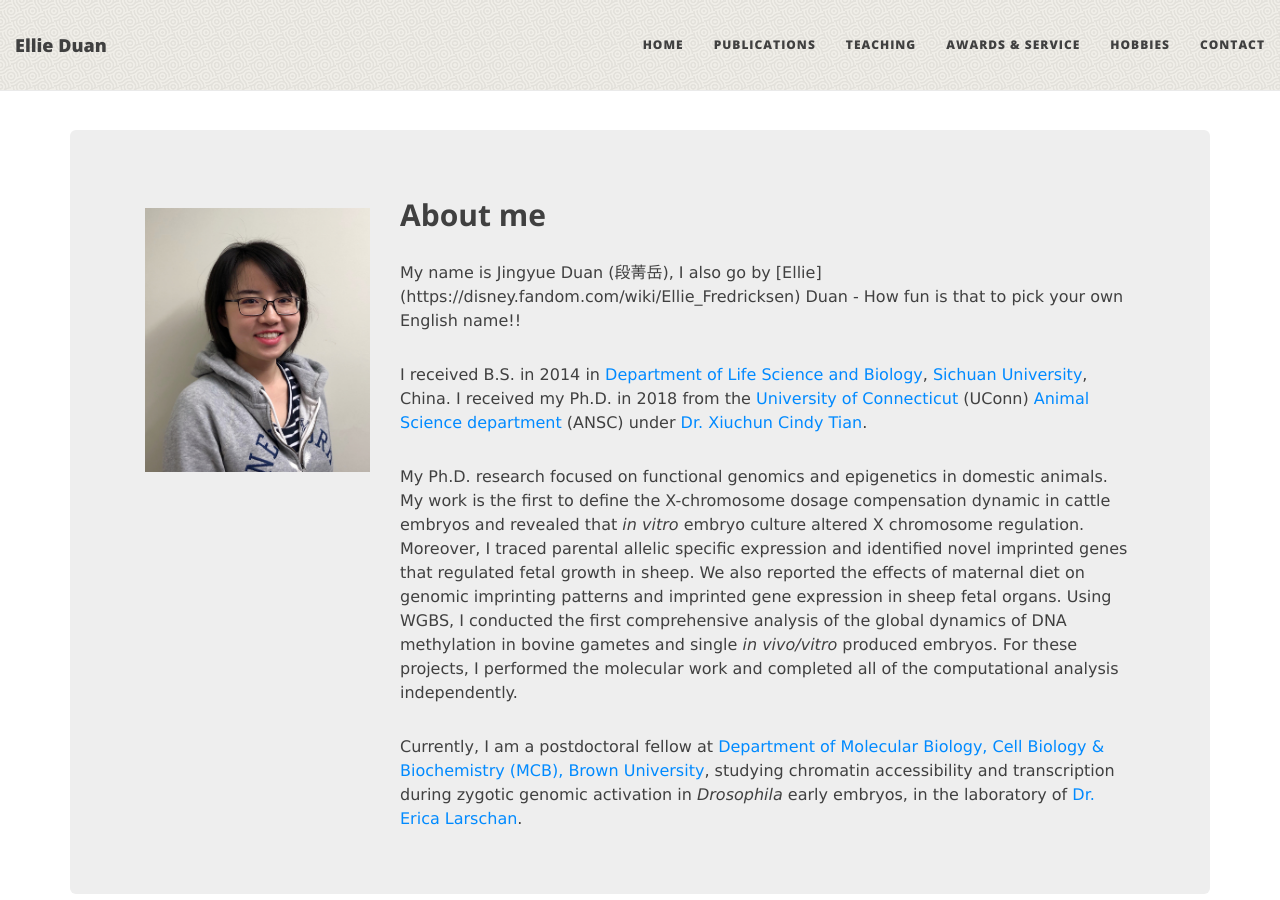
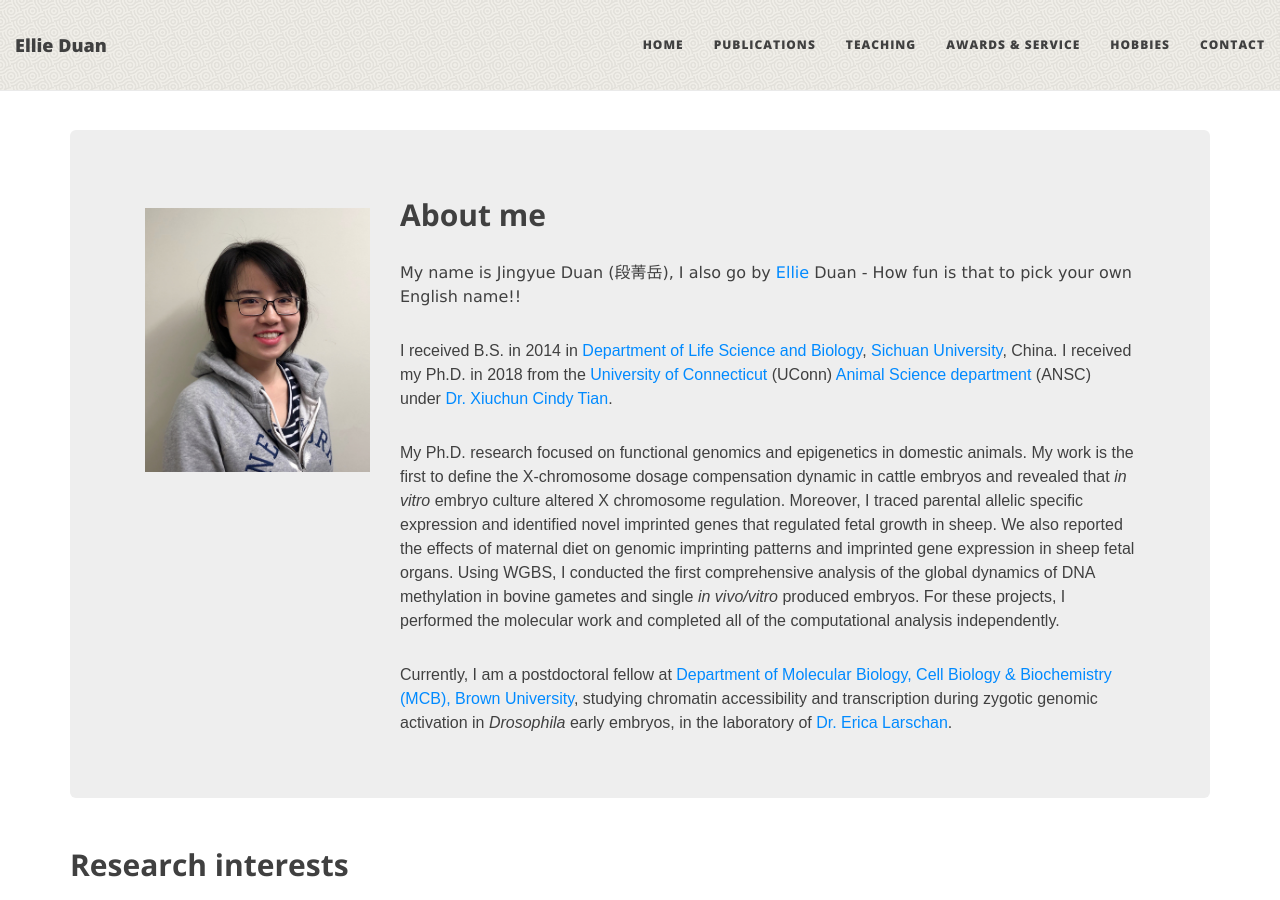
Before and after one commit to EllieDuan/EllieDuan.github.io, a Jekyll site: the page built from index.html, in a window 1280 px wide and 900 px high. Built offline with Jekyll 4.4.1, drawn with Linux system fonts in a browser that asks for light colours; nearby versions of some CDN libraries; the list of posts is cut into pages by our own code.

Commit message:
update index

```diff
--- a/index.html
+++ b/index.html
@@ -16,13 +16,13 @@
             </div>
             <div class="col-lg-9">
             	<h2 style="font-weight: bold">About me</h2>
-            		<p style="font-family:verdana;font-size:16px"> My name is Jingyue Duan (段菁岳), I also go by [Ellie](https://disney.fandom.com/wiki/Ellie_Fredricksen) Duan - How fun is that to pick your own English name!!
+            		<p style="font-family:verdana;font-size:16px"> My name is Jingyue Duan (段菁岳), I also go by <a href="https://disney.fandom.com/wiki/Ellie_Fredricksen">Ellie</a> Duan - How fun is that to pick your own English name!!
             		</p>
-               	<p style="font-family:verdana;font-size:16px"> I received B.S. in 2014 in <a href="http://international.scu.edu.cn/Home/Index/post/cat_id/49/art_id/354.html">Department of Life Science and Biology</a>, <a href="http://en.scu.edu.cn/">Sichuan University</a>, China. I received my Ph.D. in 2018 from the <a href="https://uconn.edu/">University of Connecticut</a>  (UConn) <a href="http://animalscience.uconn.edu/">Animal Science department</a> (ANSC) under <a href="http://animalscience.uconn.edu/faculty/Xiuchun%20(Cindy)%20Tian.php">Dr. Xiuchun Cindy Tian</a>.
+               	<p style="font-family:sans-serif;font-size:16px"> I received B.S. in 2014 in <a href="http://international.scu.edu.cn/Home/Index/post/cat_id/49/art_id/354.html">Department of Life Science and Biology</a>, <a href="http://en.scu.edu.cn/">Sichuan University</a>, China. I received my Ph.D. in 2018 from the <a href="https://uconn.edu/">University of Connecticut</a>  (UConn) <a href="http://animalscience.uconn.edu/">Animal Science department</a> (ANSC) under <a href="http://animalscience.uconn.edu/faculty/Xiuchun%20(Cindy)%20Tian.php">Dr. Xiuchun Cindy Tian</a>.
                 </p>
-                <p style="font-family:verdana;font-size:16px"> My Ph.D. research focused on functional genomics and epigenetics in domestic animals. My work is the first to define the X-chromosome dosage compensation dynamic in cattle embryos and revealed that <i>in vitro</i> embryo culture altered X chromosome regulation. Moreover, I traced parental allelic specific expression and identified novel imprinted genes that regulated fetal growth in sheep. We also reported the effects of maternal diet on genomic imprinting patterns and imprinted gene expression in sheep fetal organs. Using WGBS, I conducted the first comprehensive analysis of the global dynamics of DNA methylation in bovine gametes and single <i>in vivo/vitro</i> produced embryos. For these projects, I performed the molecular work and completed all of the computational analysis independently.
+                <p style="font-family:sans-serif;font-size:16px"> My Ph.D. research focused on functional genomics and epigenetics in domestic animals. My work is the first to define the X-chromosome dosage compensation dynamic in cattle embryos and revealed that <i>in vitro</i> embryo culture altered X chromosome regulation. Moreover, I traced parental allelic specific expression and identified novel imprinted genes that regulated fetal growth in sheep. We also reported the effects of maternal diet on genomic imprinting patterns and imprinted gene expression in sheep fetal organs. Using WGBS, I conducted the first comprehensive analysis of the global dynamics of DNA methylation in bovine gametes and single <i>in vivo/vitro</i> produced embryos. For these projects, I performed the molecular work and completed all of the computational analysis independently.
                 </p>
-                <p style="font-family:verdana;font-size:16px"> Currently, I am a postdoctoral fellow at <a href="https://www.brown.edu/academics/biomed/molecular-cell-biochemistry/"> Department of Molecular Biology, Cell Biology & Biochemistry (MCB), Brown University</a>, studying chromatin accessibility and transcription during zygotic genomic activation in <i> Drosophila </i> early embryos, in the laboratory of <a href="https://vivo.brown.edu/display/elarscha">Dr. Erica Larschan</a>.
+                <p style="font-family:sans-serif;font-size:16px"> Currently, I am a postdoctoral fellow at <a href="https://www.brown.edu/academics/biomed/molecular-cell-biochemistry/"> Department of Molecular Biology, Cell Biology & Biochemistry (MCB), Brown University</a>, studying chromatin accessibility and transcription during zygotic genomic activation in <i> Drosophila </i> early embryos, in the laboratory of <a href="https://vivo.brown.edu/display/elarscha">Dr. Erica Larschan</a>.
                 </p>
             </div>
         </div>
@@ -32,7 +32,7 @@
 <div class="container">
     <div class="row">
         <h2 style="font-weight: bold">Research interests</h2>
-       	<p style="font-family:verdana;font-size:16px"> In my future lab, I aim to lead an interdisciplinary and independent research program to decipher the transgenerational effect in parental-to-embryo switch. I will study the development and epigenomics from spermatogenesis and oogenesis to early embryo development. Embryos are the best model for functional genomics because they undergo dramatic epigenetic reprogramming from highly differentiated gametes to pluripotent preimplantation stages. Moreover, embryos are the foundation for fetal, neonatal and adult development, performance, reproduction and longevity. Embryo loss contributes strongly to infertilities. My research will also translate our findings to provide new insights that will be beneficial to both animal and human fertility and health. The approach we use will combine embryology, molecular biology, next generation sequencing, multi-omics and computational biology.
+       	<p style="font-family:sans-serif;font-size:16px"> In my future lab, I aim to lead an interdisciplinary and independent research program to decipher the transgenerational effect in parental-to-embryo switch. I will study the development and epigenomics from spermatogenesis and oogenesis to early embryo development. Embryos are the best model for functional genomics because they undergo dramatic epigenetic reprogramming from highly differentiated gametes to pluripotent preimplantation stages. Moreover, embryos are the foundation for fetal, neonatal and adult development, performance, reproduction and longevity. Embryo loss contributes strongly to infertilities. My research will also translate our findings to provide new insights that will be beneficial to both animal and human fertility and health. The approach we use will combine embryology, molecular biology, next generation sequencing, multi-omics and computational biology.
        	</p>
     </div>
     <div class="row align-middle" >
@@ -41,11 +41,11 @@
             <img src="/img/research/x_dosage.png" "float:left;">
         </div>
         <div class="col-lg-8">
-        	<p style="font-family:verdana;font-size:16px"> I was fascinated by Ohno’s Hypothesis of sex chromosome evolution and dosage compensation which suggests that the single X-chromosome in male is transcriptionally regulated to equalize its gene dosage to autosomes (A). Subsequently, X chromosome inactivation (XCI) is emerged in female to achieve dosage compensation between sexes and between X and A.
+        	<p style="font-family:sans-serif;font-size:16px"> I was fascinated by Ohno’s Hypothesis of sex chromosome evolution and dosage compensation which suggests that the single X-chromosome in male is transcriptionally regulated to equalize its gene dosage to autosomes (A). Subsequently, X chromosome inactivation (XCI) is emerged in female to achieve dosage compensation between sexes and between X and A.
         	</p>
-        	<p style="font-family:verdana;font-size:16px"> Whether this hypothesis is true in mammals is still highly controversial with much international debate. However, most studies were conducted in humans, mice or other model organisms. Therefore, I decided to test Ohno’s hypothesis in domestic species to increase our current knowledge. Using embryo RNA-seq datasets, I defined the first comprehensive profile of X-chromosome up-regulation (X-to-Autosome ratio) dynamics during early embryonic development and in somatic tissues in cattle and sheep. I also identified “dosage-sensitive” genes that require complete dosage compensation.
+        	<p style="font-family:sans-serif;font-size:16px"> Whether this hypothesis is true in mammals is still highly controversial with much international debate. However, most studies were conducted in humans, mice or other model organisms. Therefore, I decided to test Ohno’s hypothesis in domestic species to increase our current knowledge. Using embryo RNA-seq datasets, I defined the first comprehensive profile of X-chromosome up-regulation (X-to-Autosome ratio) dynamics during early embryonic development and in somatic tissues in cattle and sheep. I also identified “dosage-sensitive” genes that require complete dosage compensation.
         	</p>
-         	<p style="font-family:verdana;font-size:16px"> Moreover, My work showed that X-chromosome regulation is aberrant in <i>in vitro</i> fertilized (IVF) embryos. Therefore, the X-chromosome plays an essential role in embryo development and has prolonged impacts on later life. To improve embryo quality and fertility, further efforts should focus on the mechanism of XCI reprogramming and dosage compensation in embryos.
+         	<p style="font-family:sans-serif;font-size:16px"> Moreover, My work showed that X-chromosome regulation is aberrant in <i>in vitro</i> fertilized (IVF) embryos. Therefore, the X-chromosome plays an essential role in embryo development and has prolonged impacts on later life. To improve embryo quality and fertility, further efforts should focus on the mechanism of XCI reprogramming and dosage compensation in embryos.
           </p>
     </div>
  </div>
@@ -55,9 +55,9 @@
             <img src="/img/research/sheep_imprinting.png">
         </div>
         <div class="col-lg-8">
-        	<p style="font-family:verdana;font-size:16px"> At UConn ANSC, there is a well-established <a href="https://today.uconn.edu/school-stories/maternal-nutrition-across-generations-livestock/"> sheep model </a> to study trans-generational effect of maternal nutrition during pregnancy. I used this model to study the effects of maternal diets on genomic imprinting patterns and genes expression.
+        	<p style="font-family:sans-serif;font-size:16px"> At UConn ANSC, there is a well-established <a href="https://today.uconn.edu/school-stories/maternal-nutrition-across-generations-livestock/"> sheep model </a> to study trans-generational effect of maternal nutrition during pregnancy. I used this model to study the effects of maternal diets on genomic imprinting patterns and genes expression.
         	</p>
-          <p style="font-family:verdana;font-size:16px"> I developed the entire de novo bioinformatics analysis in this project. I first identified informative single nucleotide polymorphisms (SNPs) to trace all genes’ parental origins, and then tested for their allelic expression biases. In total, I identified 13 novel imprinted genes in sheep and I validated seven genes by independent methods. Moreover, I also characterized four novel imprinted clusters. Although the maternal nutrition did not seem to change the genomic imprinting patterns, I found that maternal nutrition significantly altered imprinted gene expression levels, revealing that gene expression and genomic imprinting are regulated through different epigenetic mechanisms. These results demonstrated that there is a trans-generational effect of maternal diet on fetal development on the epigenetic level and stressed the importance of a balanced diet during pregnancy.
+          <p style="font-family:sans-serif;font-size:16px"> I developed the entire de novo bioinformatics analysis in this project. I first identified informative single nucleotide polymorphisms (SNPs) to trace all genes’ parental origins, and then tested for their allelic expression biases. In total, I identified 13 novel imprinted genes in sheep and I validated seven genes by independent methods. Moreover, I also characterized four novel imprinted clusters. Although the maternal nutrition did not seem to change the genomic imprinting patterns, I found that maternal nutrition significantly altered imprinted gene expression levels, revealing that gene expression and genomic imprinting are regulated through different epigenetic mechanisms. These results demonstrated that there is a trans-generational effect of maternal diet on fetal development on the epigenetic level and stressed the importance of a balanced diet during pregnancy.
           </p>
         </div>
     </div>
@@ -67,9 +67,9 @@
             <img src="/img/research/bovine_WGBS.png">
         </div>
         <div class="col-lg-8">
-        	<p style="font-family:verdana;font-size:16px"> In the last year of my Ph.D., I initiated a collaborative research project to profile the methylome in bovine single pre-implantation embryos using RNA-seq, reduced representative bisulfite sequencing (RRBS) and whole genome bisulfite sequencing (WGBS).
+        	<p style="font-family:sans-serif;font-size:16px"> In the last year of my Ph.D., I initiated a collaborative research project to profile the methylome in bovine single pre-implantation embryos using RNA-seq, reduced representative bisulfite sequencing (RRBS) and whole genome bisulfite sequencing (WGBS).
         	</p>
-          <p style="font-family:verdana;font-size:16px">I preformed the entire de novo bioinformatics analysis for the WGBS project. We found that after fertilization, the major wave of genome-wide DNA demethylation was complete at the 8-cell stage when de novo methylation became prominent. Sperm and oocytes had numerous differentially methylated regions (DMRs) which were enriched in intergenic regions. DMRs were also identified between <i>in vivo</i> and <i>in vitro</i> matured oocytes. This is the first comprehensive analysis of the global dynamics of DNA methylation in bovine gametes and single early embryos. I provided new insight into the epigenetics of embryos produced by assisted reproduction such as <i>in vitro</i> fertilization as well as models for human early embryos for which studies on  <i>in vivo</i> development are extremely limited.
+          <p style="font-family:sans-serif;font-size:16px">I preformed the entire de novo bioinformatics analysis for the WGBS project. We found that after fertilization, the major wave of genome-wide DNA demethylation was complete at the 8-cell stage when de novo methylation became prominent. Sperm and oocytes had numerous differentially methylated regions (DMRs) which were enriched in intergenic regions. DMRs were also identified between <i>in vivo</i> and <i>in vitro</i> matured oocytes. This is the first comprehensive analysis of the global dynamics of DNA methylation in bovine gametes and single early embryos. I provided new insight into the epigenetics of embryos produced by assisted reproduction such as <i>in vitro</i> fertilization as well as models for human early embryos for which studies on  <i>in vivo</i> development are extremely limited.
           </p>
     	</div>
     </div>
```
